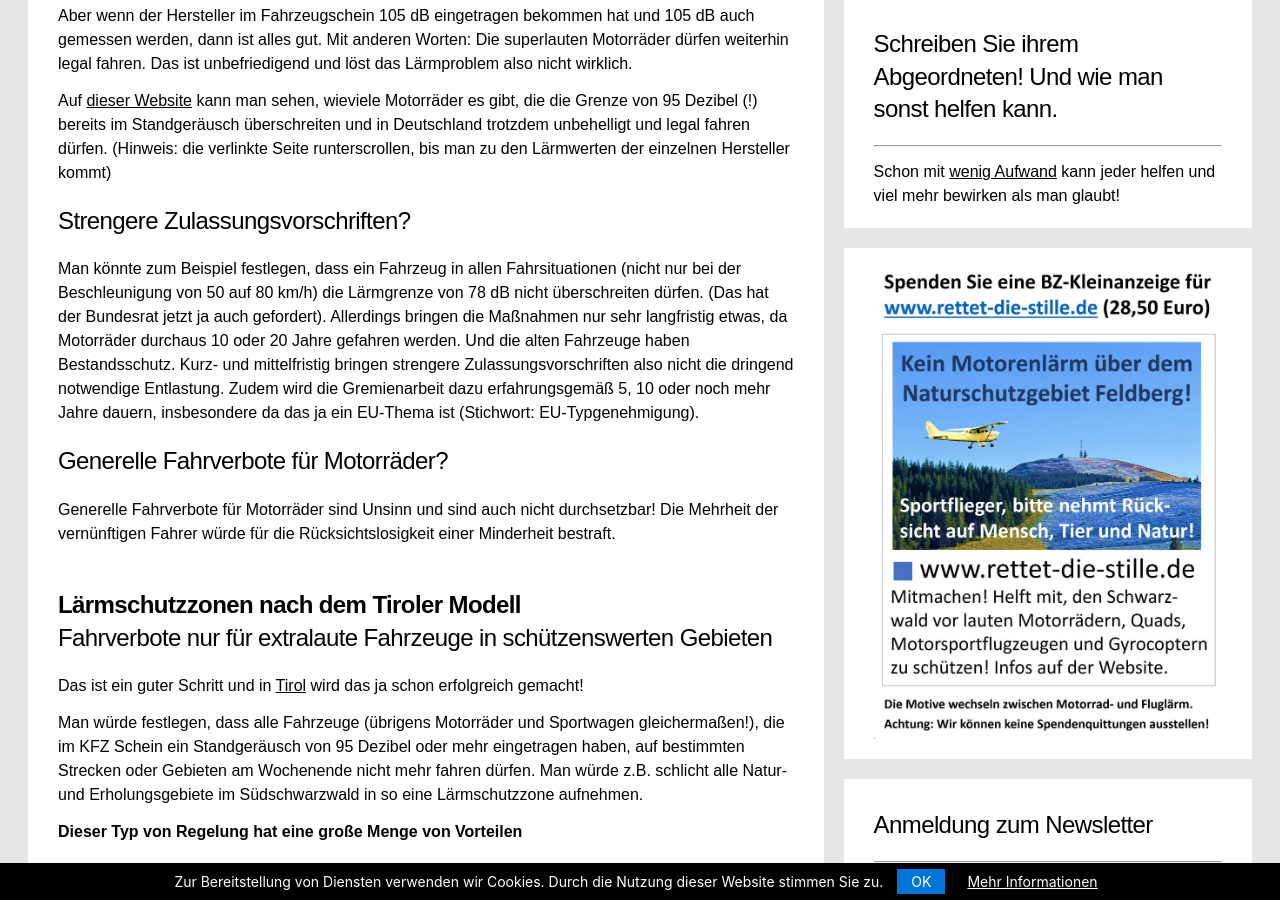
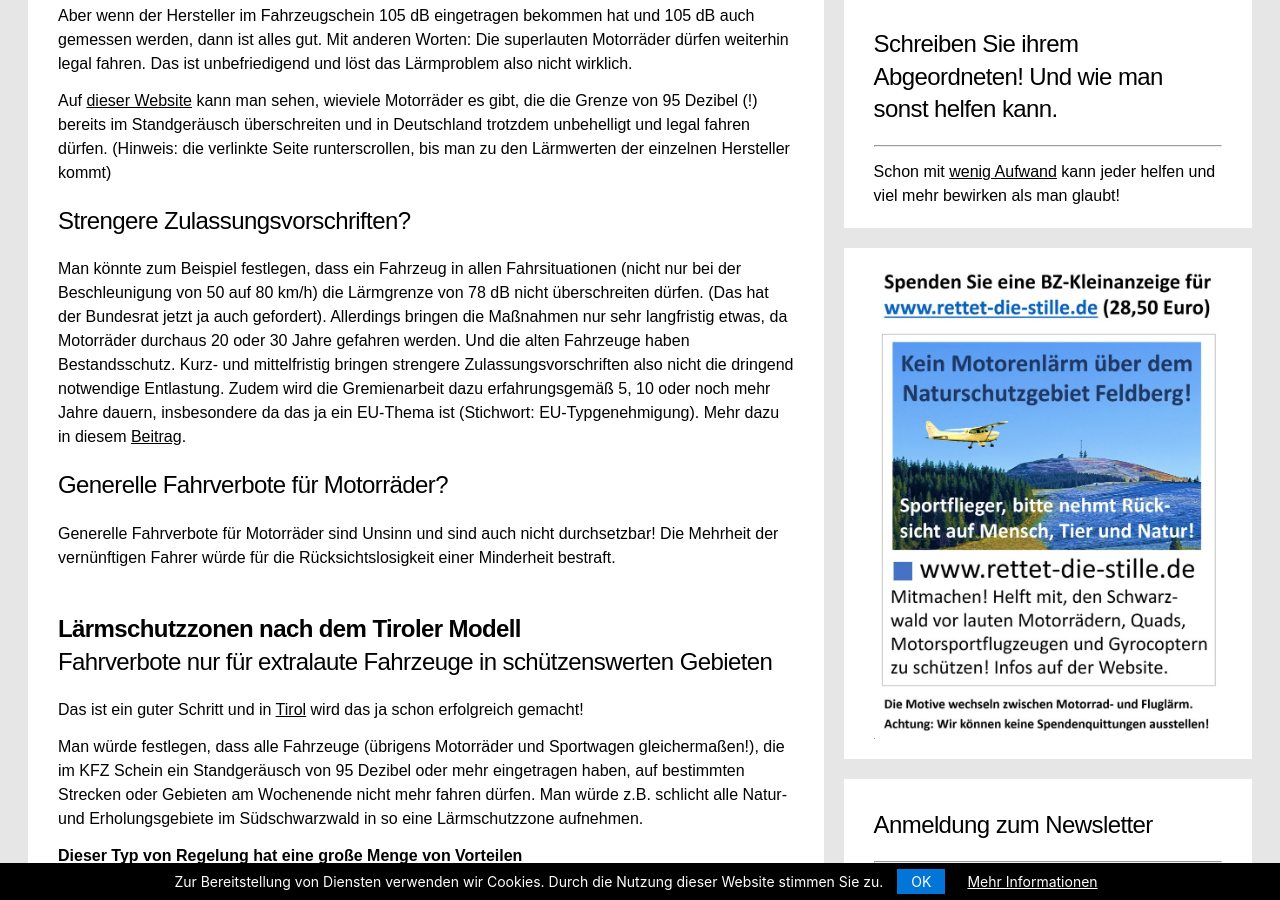
Before and after one commit to rettet-die-stille/rettet-die-stille.github.io, a Jekyll site: the page built from _posts/2020-08-03-was-gegen-motorradlaerm-helfen-wuerde-und-was-nicht.md, in a window 1280 px wide and 900 px high, scrolled down 777 px. Built offline with Jekyll 4.4.1, drawn with Linux system fonts in a browser that asks for light colours.

Commit message:
Update 2020-08-03-was-gegen-motorradlaerm-helfen-wuerde-und-was-nicht.md

```diff
--- a/_posts/2020-08-03-was-gegen-motorradlaerm-helfen-wuerde-und-was-nicht.md
+++ b/_posts/2020-08-03-was-gegen-motorradlaerm-helfen-wuerde-und-was-nicht.md
@@ -15,7 +15,7 @@ Auf <span style="text-decoration: underline;">[dieser Website](https://www.motor
 
 ## Strengere Zulassungsvorschriften?
 
-Man könnte zum Beispiel festlegen, dass ein Fahrzeug in allen Fahrsituationen (nicht nur bei der Beschleunigung von 50 auf 80 km/h) die Lärmgrenze von 78 dB nicht überschreiten dürfen. (Das hat der Bundesrat jetzt ja auch gefordert). Allerdings bringen die Maßnahmen nur sehr langfristig etwas, da Motorräder durchaus 10 oder 20 Jahre gefahren werden. Und die alten Fahrzeuge haben Bestandsschutz. Kurz- und mittelfristig bringen strengere Zulassungsvorschriften also nicht die dringend notwendige Entlastung. Zudem wird die Gremienarbeit dazu erfahrungsgemäß 5, 10 oder noch mehr Jahre dauern, insbesondere da das ja ein EU-Thema ist (Stichwort: EU-Typgenehmigung).
+Man könnte zum Beispiel festlegen, dass ein Fahrzeug in allen Fahrsituationen (nicht nur bei der Beschleunigung von 50 auf 80 km/h) die Lärmgrenze von 78 dB nicht überschreiten dürfen. (Das hat der Bundesrat jetzt ja auch gefordert). Allerdings bringen die Maßnahmen nur sehr langfristig etwas, da Motorräder durchaus 20 oder 30 Jahre gefahren werden. Und die alten Fahrzeuge haben Bestandsschutz. Kurz- und mittelfristig bringen strengere Zulassungsvorschriften also nicht die dringend notwendige Entlastung. Zudem wird die Gremienarbeit dazu erfahrungsgemäß 5, 10 oder noch mehr Jahre dauern, insbesondere da das ja ein EU-Thema ist (Stichwort: EU-Typgenehmigung). Mehr dazu in diesem <span style="text-decoration: underline;">[Beitrag](https://www.rettet-die-stille.de/2020/09/14/warum-verschaerfte-zulassungsvorschriften-allein-nichts-bringen.html)</span>.
 
 ## Generelle Fahrverbote für Motorräder?
 
```
